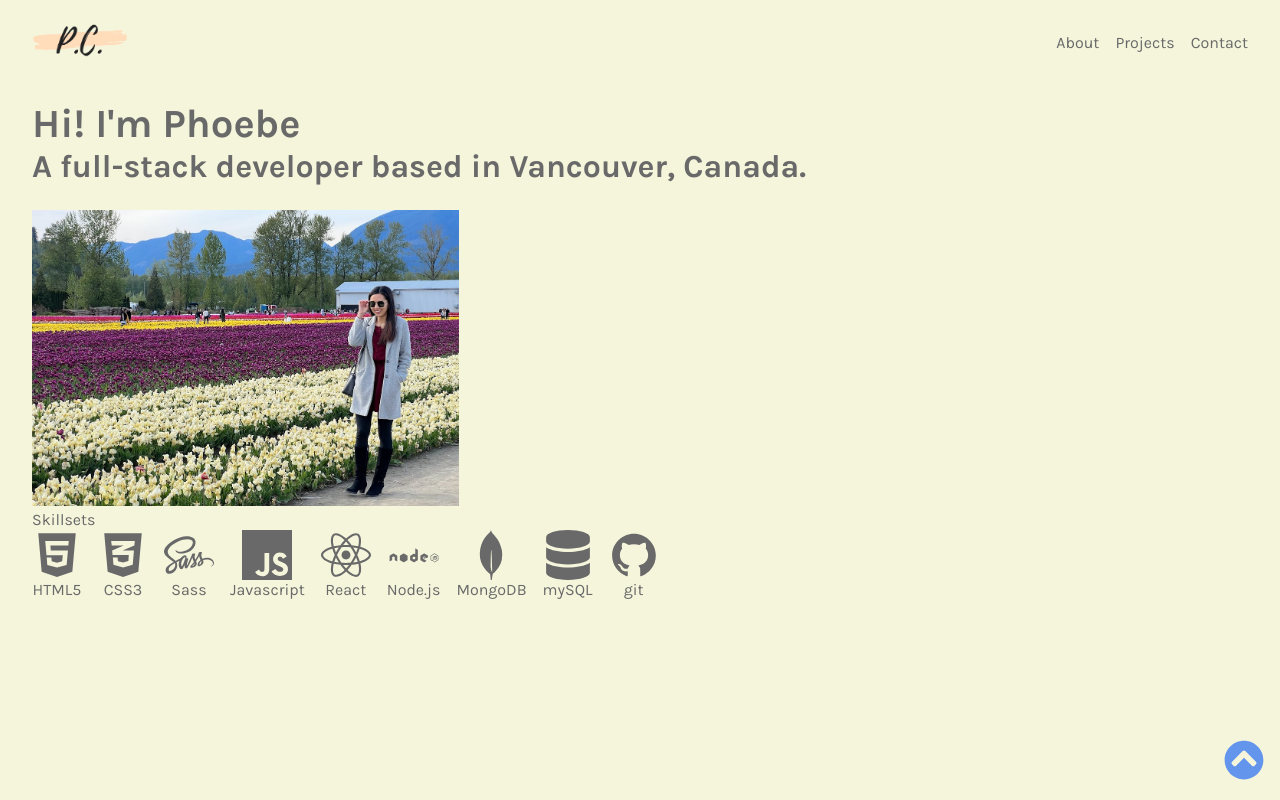
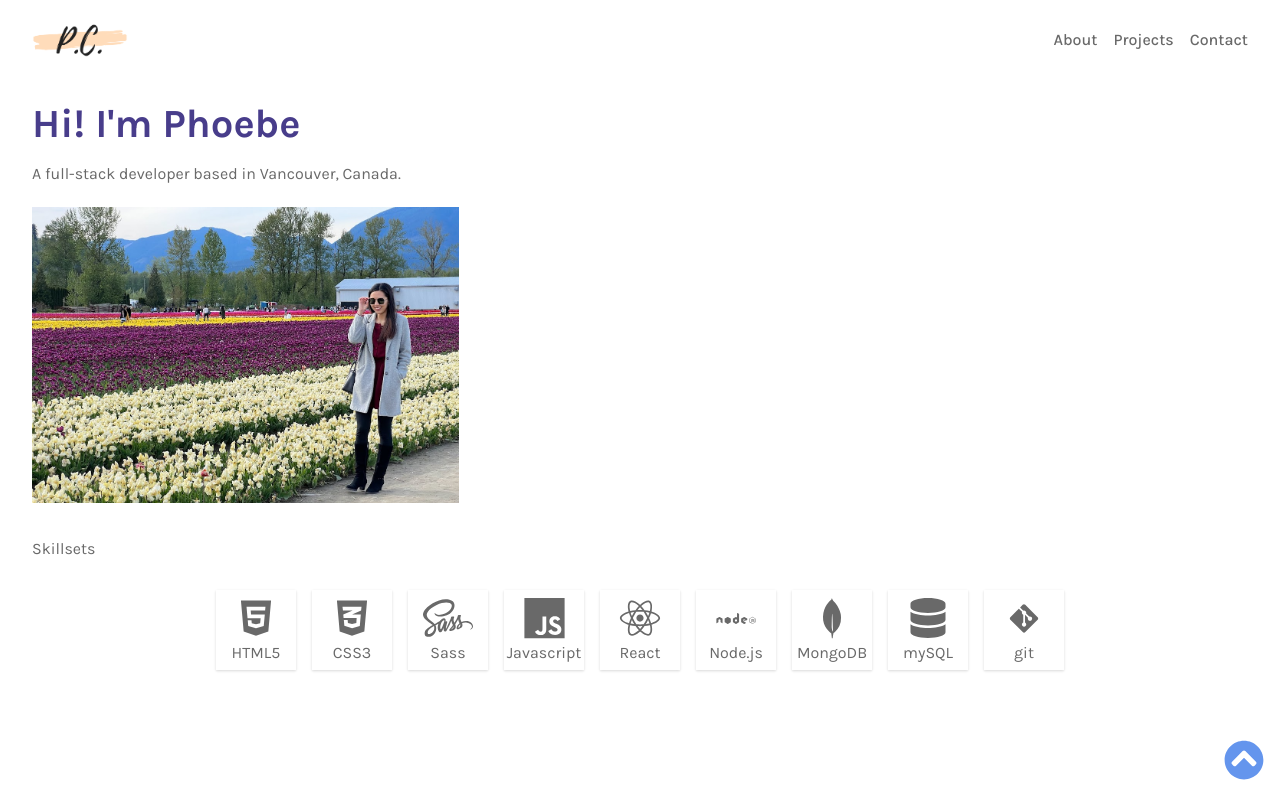
Before and after one commit to phoebe03111/portfolio, a React (Create React App) app: page / in a window 1280 px wide. Shown: the top 800 px of the page. Built offline with nearby package versions, Linux system fonts and the light colour scheme.

Commit message:
Create skills section

```diff
--- a/src/components/About/About.js
+++ b/src/components/About/About.js
@@ -8,19 +8,21 @@ import {
   FaDatabase,
 } from "react-icons/fa";
 import { SiJavascript, SiMongodb } from "react-icons/si";
-import { DiNodejs } from "react-icons/di";
-import { AiFillGithub } from "react-icons/ai";
+import { DiNodejs, DiGit } from "react-icons/di";
+// import { AiFillGithub } from "react-icons/ai";
 import "./About.scss";
 
 const About = () => {
   return (
     <section id="about" className="about">
-      <h1>Hi! I'm Phoebe</h1>
-      <h2>A full-stack developer based in Vancouver, Canada.</h2>
+      <h1 className="about__title">Hi! I'm Phoebe</h1>
+      <p className="about__subtitle">
+        A full-stack developer based in Vancouver, Canada.
+      </p>
       <img src={profile} alt="profile" className="profile-img" />
 
-      <div>
-        <p>Skillsets</p>
+      <section className="skills">
+        <p className="skills__title">Skillsets</p>
         <ul className="skills__list">
           <li className="skills__list-item">
             <FaHtml5 size={50} /> HTML5
@@ -32,7 +34,7 @@ const About = () => {
             <FaSass size={50} /> Sass
           </li>
           <li className="skills__list-item">
-            <SiJavascript size={50} /> Javascript
+            <SiJavascript size={45} /> Javascript
           </li>
           <li className="skills__list-item">
             <FaReact size={50} /> React
@@ -44,13 +46,13 @@ const About = () => {
             <SiMongodb size={50} /> MongoDB
           </li>
           <li className="skills__list-item">
-            <FaDatabase size={50} /> mySQL
+            <FaDatabase size={40} /> mySQL
           </li>
           <li className="skills__list-item">
-            <AiFillGithub size={50} /> git
+            <DiGit size={50} /> git
           </li>
         </ul>
-      </div>
+      </section>
     </section>
   );
 };
--- a/src/components/About/About.scss
+++ b/src/components/About/About.scss
@@ -2,8 +2,12 @@
 
 .about {
   @include section-padding;
-  background-color: beige;
-  height: 100vh;
+  min-height: 100vh;
+
+  &__title {
+    color: darkslateblue;
+    margin-bottom: 1rem;
+  }
 }
 
 .profile-img {
@@ -13,19 +17,34 @@
   object-position: 0 1.5rem;
 }
 
-.skills__list {
-  display: flex;
+.skills {
+  &__title {
+    margin: 2rem 0 1.5rem;
+  }
+
+  &__list {
+    @include center;
     flex-wrap: wrap;
-  gap: 1rem;
 
     &-item {
       @include center;
       flex-direction: column;
-    transition: all .3s ease;
+      justify-content: space-between;
+      gap: 0.3rem;
+      background-color: white;
+      box-shadow: 0 1px 3px 0 rgb(0 0 0 / 10%), 0 1px 2px 0 rgb(0 0 0 / 6%);
+      padding: 0.5rem;
+      margin: 0.5rem;
+      width: 5rem;
+      height: 5rem;
+      transition: all 0.3s ease;
 
       &:hover {
+        svg {
           color: burlywood;
           transform: scale(1.1);
         }
       }
     }
+  }
+}
--- a/src/components/Header/Header.scss
+++ b/src/components/Header/Header.scss
@@ -34,10 +34,31 @@
       flex-direction: row;
       gap: 1rem;
       position: relative;
+      background-color: transparent;
     }
 
     &-item {
+      font-weight: 500;
       margin: 0.5rem 0;
+      padding-bottom: 0.3rem;
+      position: relative;
+
+      &::before {
+        content: "";
+        display: inline;
+        width: 0%;
+        height: 0.2rem;
+        position: absolute;
+        bottom: 0;
+        background-color: goldenrod;
+        transition: width 0.2s ease-in;
+      }
+
+      &:hover {
+        &::before {
+          width: 100%;
+        }
+      }
     }
   }
 
--- a/src/styles/App.scss
+++ b/src/styles/App.scss
@@ -13,7 +13,6 @@ html {
 body {
   font-family: "Karla", sans-serif;
   color: #696969;
-  background-color: beige;
 }
 
 h1,
@@ -52,8 +51,7 @@ button {
   transition: transform 0.2s ease-in-out;
   background-color: transparent;
 
-  &:hover,
-  &:focus {
+  &:active {
     transform: translateY(-5px);
   }
 }
```
Lines whose indentation alone changed are shown as unchanged.
